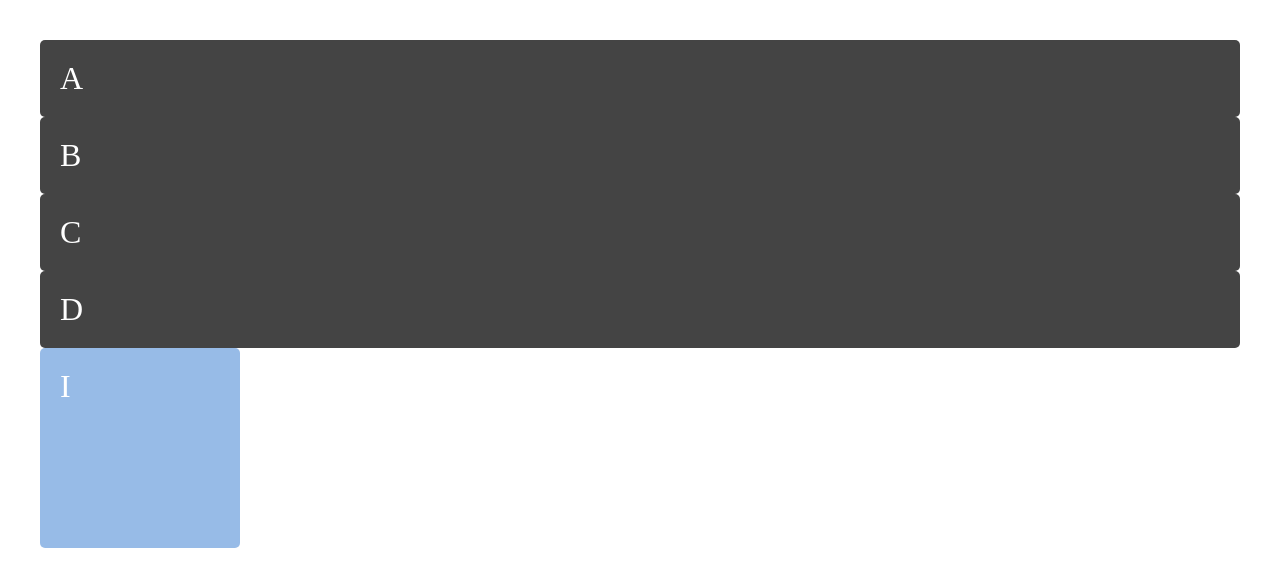
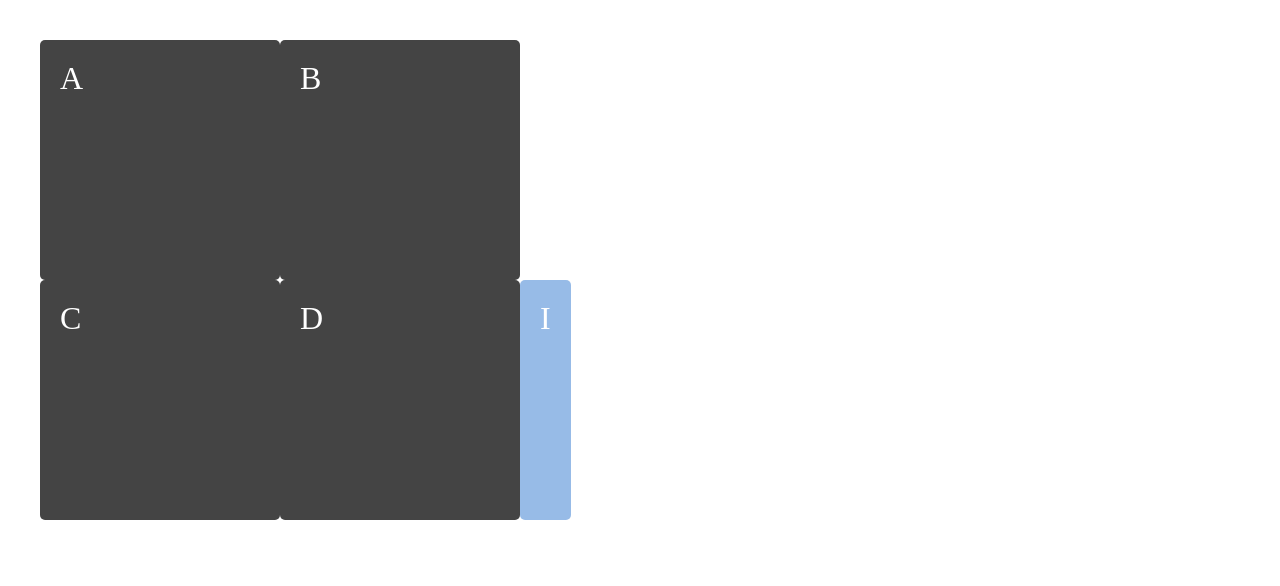
Before and after one commit to JeroniMateo/ExercicisDIW, a plain HTML site: page Grid/base/exercise4.html in a window 1280 px wide. Drawn offline with Linux system fonts and the light colour scheme.

Commit message:
Cuadrado sin la I

```diff
--- a/Grid/base/exercise4.css
+++ b/Grid/base/exercise4.css
@@ -5,6 +5,12 @@ body {
   .wrapper {
     background-color: #fff;
     color: #444;
+    display: grid;
+    /* grid-gap: 10px; */
+    grid-template-rows: repeat(3,[row] auto);
+    height: 400px;
+    width: 200px;
+
   }
 
   .box {
@@ -13,28 +19,34 @@ body {
     border-radius: 5px;
     padding: 20px;
     font-size: 200%;
+
+
   }
 
 
   .a {
-    grid-column: col / span  2;
-    grid-row: row ;
+    width: 200px;
+    height: 200px;
+    grid-row: row;
   }
   .b {
-    grid-column: col 3 / span  3 ;
-    grid-row: row ;
+    width: 200px;
+    height: 200px;
+    grid-row: row;
   }
   .c {
-    grid-column: col ;
-    grid-row: row 2 ;
+    width: 200px;
+    height: 200px;
+    grid-row: row 2;
   }
   .d {
-    grid-column: col 2 / span  3 ;
-    grid-row: row 2 ;
+    width: 200px;
+    height: 200px;
+    grid-row: row 2;
   }
 .i {
-    background-color: rgba(49, 121, 207, 0.5);
-    width: 200px;
-    height: 200px;
-    box-sizing: border-box;
-  }
+  grid-column: col 2 / span 10;
+    grid-row: row 2;
+    background-color: rgba(49,121,207, 0.5);
+    z-index: 30;
+}
```
